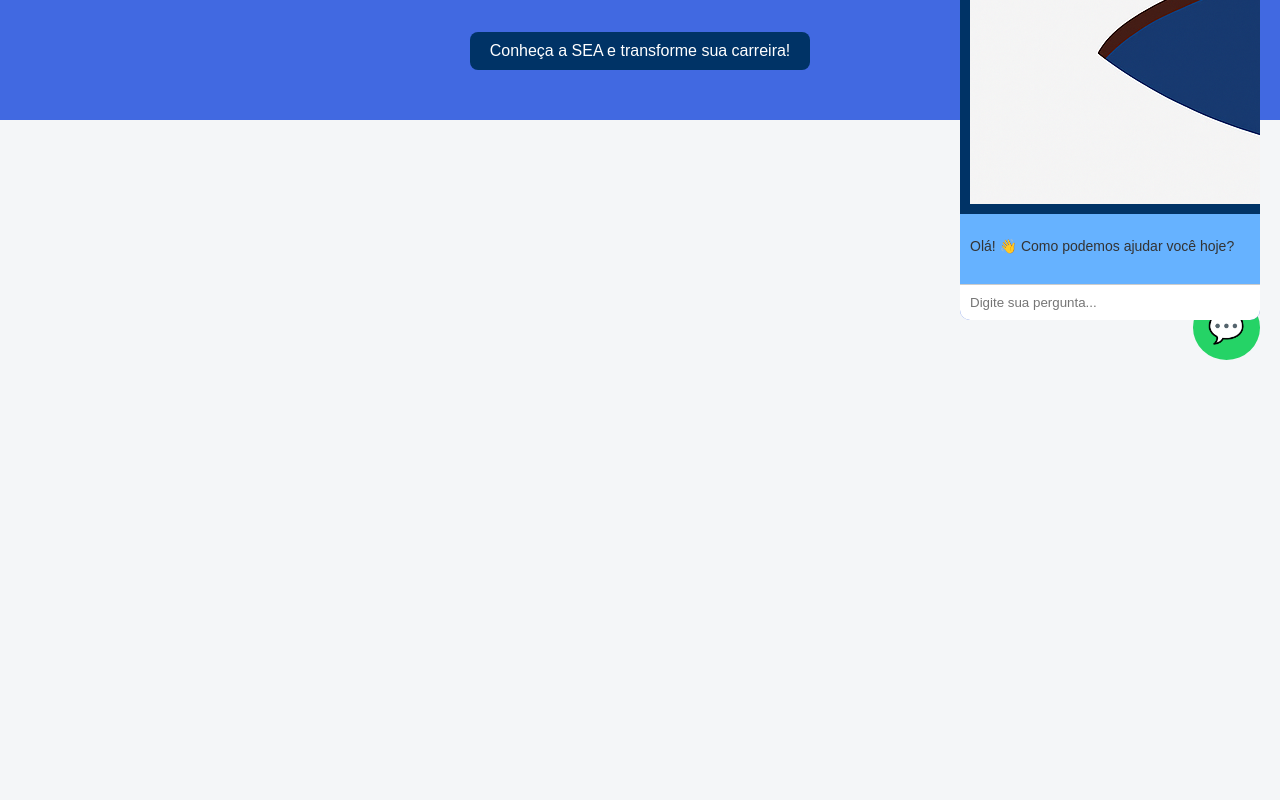
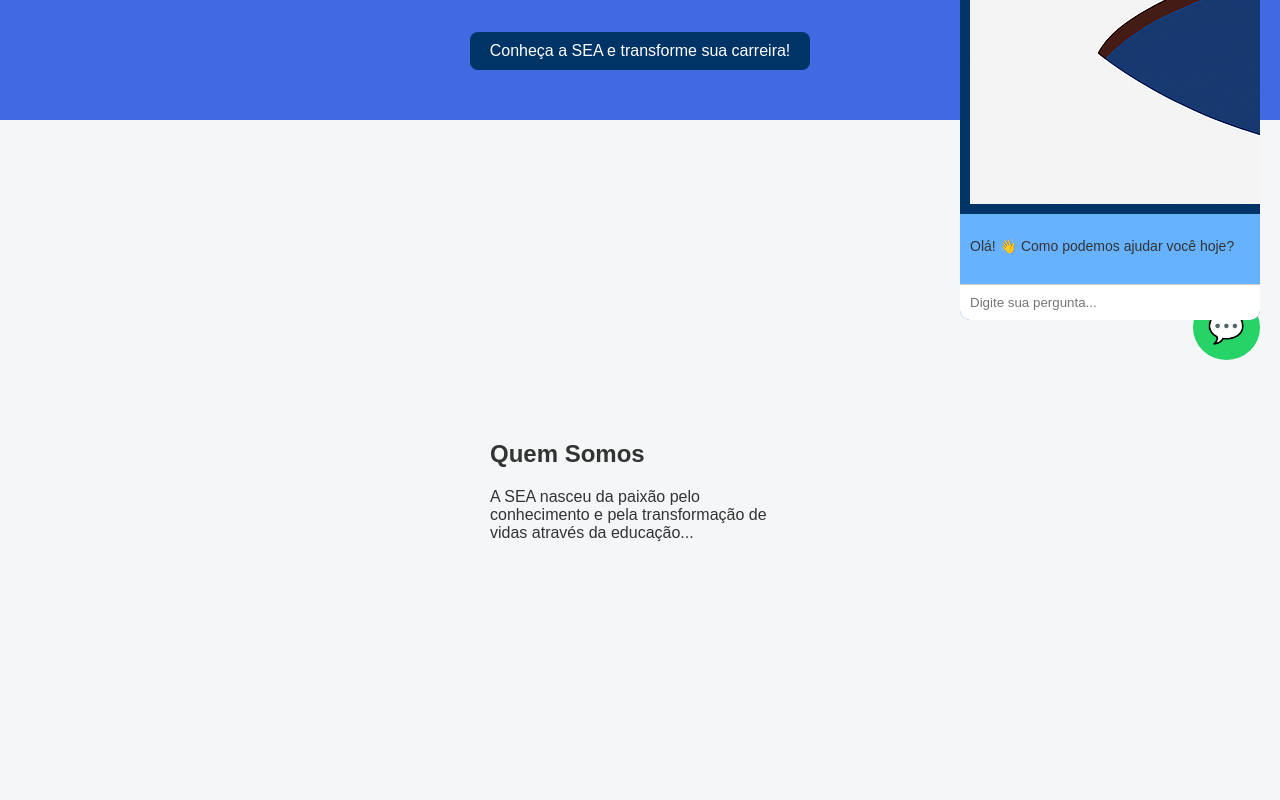
Before and after one commit to mar1981-hue/sea, a plain HTML site: page index.html in a window 1280 px wide. Shown: the part 420-1220 px from the top of the page. Drawn offline with Linux system fonts and the light colour scheme.

```diff
--- a/style.css
+++ b/style.css
@@ -4,7 +4,7 @@
 header { text-align: center; background-color: #4169E1; padding: 50px 20px; color: white; }
 .header-content img { max-width: 100%; border-radius: 8px; }
 h1, h2 { margin-bottom: 20px; }
-section { padding: 900px 20px; max-width: 900px; margin: 0 auto; }
+section { padding: 300px 20px; max-width: 300px; margin: 0 auto; }
 ul { list-style: none; padding: 0; }
 ul li { margin: 10px 0; }
 .btn-primary { background-color: #003366; color: white; padding: 10px 20px; text-decoration: none; border-radius: 8px; display: inline-block; margin-top: 20px; }
```
